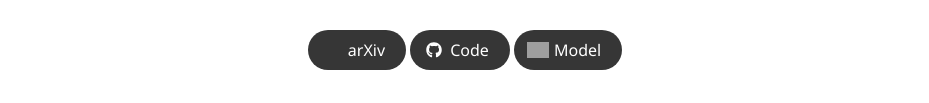
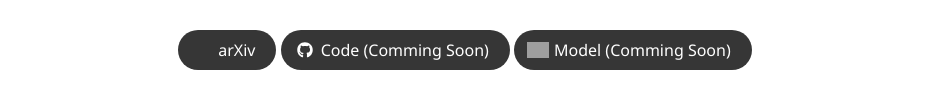
Before and after one commit to dove-encoder/dove-encoder, a plain HTML site: page index.html in a window 1280 px wide. Shown: the part 235-338 px from the top of the page, without its empty margins (175-1104 px from the left). Drawn offline with nearby package versions, Linux system fonts and the light colour scheme; grey boxes are pictures that could not be loaded; a script that the page names is missing; some icons are missing; a web font is replaced by a local one.

Commit message:
Upload files

```diff
--- a/index.html
+++ b/index.html
@@ -180,7 +180,7 @@
                     <span class="icon">
                       <i class="fab fa-github"></i>
                     </span>
-                    <span>Code</span>
+                    <span>Code (Comming Soon)</span>
                   </a>
                 </span>
                 <span class="link-block">
@@ -190,7 +190,7 @@
                       <img src="https://huggingface.co/front/assets/huggingface_logo-noborder.svg"
                           alt="Hugging Face" style="height: 1em;">
                     </span>
-                    <span>Model</span>
+                    <span>Model (Comming Soon)</span>
                   </a>
                 </span>
 
```
